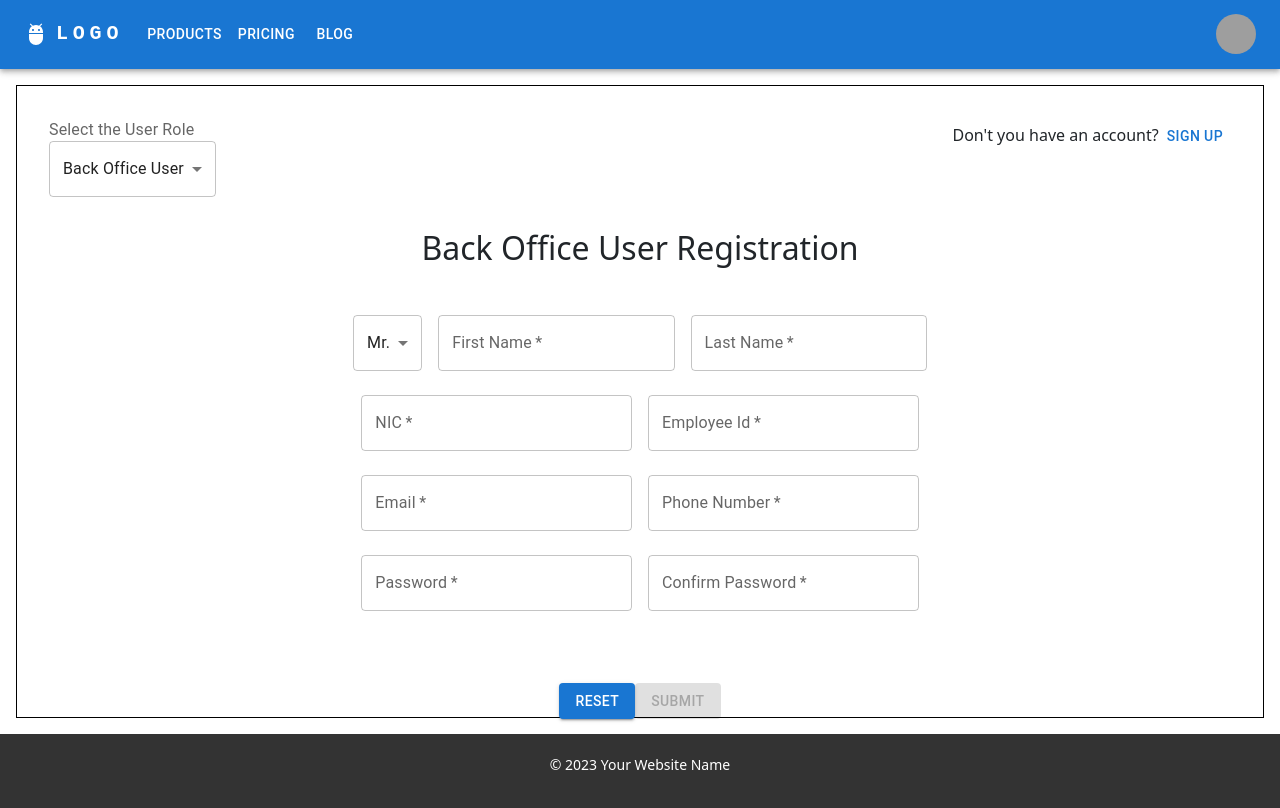
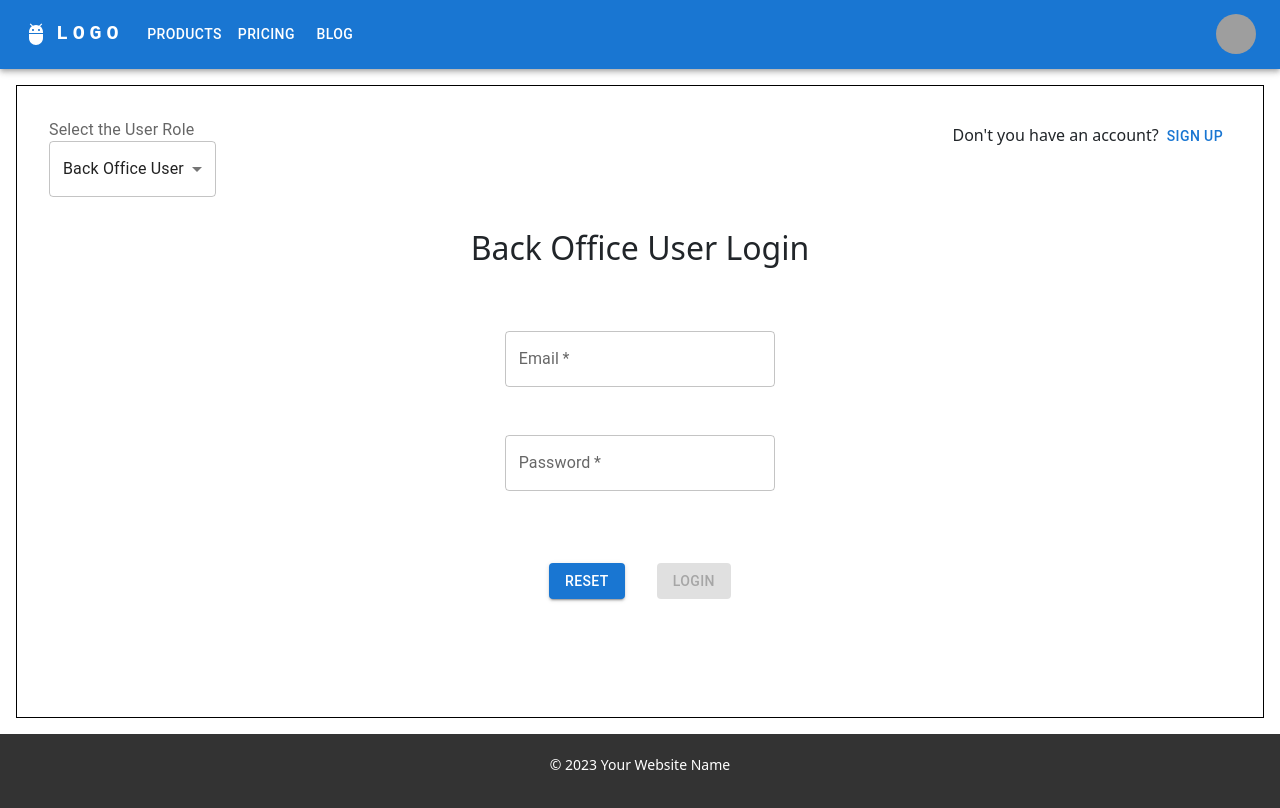
Before and after one commit to Chamath-Goonetilleke/TravelEase_WebApplication, a React (Create React App) app: page / in a window 1280 px wide. Shown: the top 808 px of the page. Built offline with nearby package versions, Linux system fonts and the light colour scheme; grey boxes are pictures that could not be loaded.

Commit message:
IT20122096 - Login Reg Screens with auth

```diff
--- a/package.json
+++ b/package.json
@@ -17,6 +17,7 @@
     "react-dom": "^18.2.0",
     "react-router-dom": "^5.2.0",
     "react-scripts": "5.0.1",
+    "react-toastify": "^9.1.3",
     "web-vitals": "^2.1.4"
   },
   "scripts": {
--- a/src/App.js
+++ b/src/App.js
@@ -1,5 +1,6 @@
 import React, { Component } from "react";
 import { Route, Switch } from "react-router-dom";
+import { ToastContainer, Zoom } from "react-toastify";
 
 import AppHeader from "./components/common/Header";
 
@@ -17,11 +18,28 @@ export default class App extends Component {
         </div>
         <div
           className="app-body"
-          style={{ height: "79.2vh", margin: "1rem", border: "1px solid black" }}
+          style={{
+            height: "79.2vh",
+            margin: "1rem",
+            border: "1px solid black",
+          }}
         >
           <Switch>
             <Route path="/" component={LoginRegPage} />
           </Switch>
+          <ToastContainer
+            position="top-right"
+            autoClose={2000}
+            hideProgressBar={false}
+            newestOnTop={false}
+            closeOnClick
+            rtl={false}
+            pauseOnFocusLoss
+            draggable
+            pauseOnHover
+            theme="dark"
+            transition={Zoom}
+          />
         </div>
         <div className="app-footer">
           <Footer />
--- a/src/components/userManagement/BackOfficeLogForm.jsx
+++ b/src/components/userManagement/BackOfficeLogForm.jsx
@@ -1,53 +1,25 @@
-import React from 'react'
+import React from "react";
 import Joi from "joi-browser";
 
 import Form from "../common/form";
 export default class BackOfficeLogForm extends Form {
   state = {
     data: {
-      title: "Mr.",
-      firstName: "",
-      lastName: "",
-      nic: "",
-      employeeId: "",
       email: "",
-      phoneNumber: "",
       password: "",
-      cPassword: "",
     },
     errors: {},
   };
 
   schema = {
-    title: Joi.string().required().label("Title"),
-    firstName: Joi.string().min(5).required().label("First Name"),
-    lastName: Joi.string().min(5).required().label("Last Name"),
-    nic: Joi.string().min(5).required().label("NIC"),
-    employeeId: Joi.string().min(5).required().label("Employee Id"),
     email: Joi.string().required().email().label("Email"),
-    phoneNumber: Joi.string().min(5).required().label("Phone Number"),
     password: Joi.string().required().min(5).label("Password"),
-    cPassword: Joi.string().required().min(5).label("Conform Password"),
   };
-
-  options = [
-    { value: "Mr.", text: "Mr." },
-    { value: "Mrs.", text: "Mrs." },
-    { value: "Miss.", text: "Miss." },
-    { value: "Rev.", text: "Rev." },
-  ];
 
   onReset = () => {
     const data = {
-      title: "Mr.",
-      firstName: "",
-      lastName: "",
-      nic: "",
-      employeeId: "",
       email: "",
-      phoneNumber: "",
       password: "",
-      cPassword: "",
     };
     this.setState({ data });
   };
@@ -60,44 +32,11 @@ export default class BackOfficeLogForm extends Form {
     return (
       <div>
         <center>
-          <div style={{ marginBottom: "3rem" }}>
-            <h2>Back Office User Registration</h2>
+          <div style={{ marginBottom: "4rem" }}>
+            <h2>Back Office User Login</h2>
           </div>
 
           <form onSubmit={this.handleSubmit}>
-            {this.renderDropDown("Title", "title", this.options)}
-            {this.renderInputField(
-              "First Name",
-              "firstName",
-              "text",
-              { marginLeft: "1rem", width: "20%" },
-              true
-            )}
-            {this.renderInputField(
-              "Last Name",
-              "lastName",
-              "text",
-              { marginLeft: "1rem", width: "20%" },
-              true
-            )}
-            <br />
-            <br />
-            {this.renderInputField(
-              "NIC",
-              "nic",
-              "text",
-              { width: "22.9%" },
-              true
-            )}
-            {this.renderInputField(
-              "Employee Id",
-              "employeeId",
-              "text",
-              { marginLeft: "1rem", width: "22.9%" },
-              true
-            )}
-            <br />
-            <br />
             {this.renderInputField(
               "Email",
               "email",
@@ -105,13 +44,7 @@ export default class BackOfficeLogForm extends Form {
               { width: "22.9%" },
               true
             )}
-            {this.renderInputField(
-              "Phone Number",
-              "phoneNumber",
-              "text",
-              { marginLeft: "1rem", width: "22.9%" },
-              true
-            )}
+            <br />
             <br />
             <br />
             {this.renderInputField(
@@ -121,17 +54,11 @@ export default class BackOfficeLogForm extends Form {
               { width: "22.9%" },
               true
             )}
-            {this.renderInputField(
-              "Confirm Password",
-              "cPassword",
-              "password",
-              { marginLeft: "1rem", width: "22.9%" },
-              true
-            )}
             <br />
             <br />
             <br />
             <br />
+            <span style={{ marginRight: "2rem" }}>
               {this.renderButton(
                 "Reset",
                 "contained",
@@ -139,7 +66,8 @@ export default class BackOfficeLogForm extends Form {
                 false,
                 this.onReset
               )}
-            {this.renderButton("Submit", "contained", "submit")}
+            </span>
+            {this.renderButton("Login", "contained", "submit")}
           </form>
         </center>
       </div>
--- a/src/components/userManagement/LoginRegPage.jsx
+++ b/src/components/userManagement/LoginRegPage.jsx
@@ -13,7 +13,7 @@ import BackOfficeRegForm from "./BackOfficeRegForm";
 
 export default class LoginRegPage extends Component {
   state = {
-    role: 2,
+    role: "BackOfficeUser",
     isLogin: true,
   };
 
@@ -36,7 +36,7 @@ export default class LoginRegPage extends Component {
               marginBottom: "2rem",
               display: "flex",
               flexDirection: "row",
-              justifyContent:'space-between'
+              justifyContent: "space-between",
             }}
           >
             <div style={{ marginRight: "2rem" }}>
@@ -48,8 +48,8 @@ export default class LoginRegPage extends Component {
                 label="Role"
                 onChange={this.handleRoleChange}
               >
-                <MenuItem value={1}>Travel Agent</MenuItem>
-                <MenuItem value={2}>Back Office User</MenuItem>
+                <MenuItem value="TravelAgent">Travel Agent</MenuItem>
+                <MenuItem value="BackOfficeUser">Back Office User</MenuItem>
               </Select>
             </div>
             {isLogin ? (
@@ -69,15 +69,15 @@ export default class LoginRegPage extends Component {
             )}
           </div>
           {isLogin ? (
-            role === 1 ? (
+            role === "TravelAgent" ? (
               <TravelAgentLogForm role={role} />
             ) : (
-              role === 2 && <BackOfficeLogForm role={role} />
+              role === "BackOfficeUser" && <BackOfficeLogForm role={role} />
             )
-          ) : role === 1 ? (
+          ) : role === "TravelAgent" ? (
             <TravelAgentRegForm role={role} />
           ) : (
-            role === 2 && <BackOfficeRegForm role={role} />
+            role === "BackOfficeUser" && <BackOfficeRegForm role={role} />
           )}
         </div>
       </div>
--- a/src/components/userManagement/TravelAgentLogForm.jsx
+++ b/src/components/userManagement/TravelAgentLogForm.jsx
@@ -1,9 +1,76 @@
-import React, { Component } from 'react'
+import React from 'react'
+import Joi from "joi-browser";
 
-export default class TravelAgentLogForm extends Component {
+import Form from "../common/form";
+export default class TravelAgentLogForm extends Form {
+  state = {
+    data: {
+      email: "",
+      password: "",
+    },
+    errors: {},
+  };
+
+  schema = {
+    email: Joi.string().required().email().label("Email"),
+    password: Joi.string().required().min(5).label("Password"),
+  };
+
+  onReset = () => {
+    const data = {
+      email: "",
+      password: "",
+    };
+    this.setState({ data });
+  };
+
+  doSubmit = () => {
+    console.log("sumbmitted");
+  };
+
   render() {
     return (
-      <div>TravelAgentLogForm</div>
-    )
+      <div>
+        <center>
+          <div style={{ marginBottom: "4rem" }}>
+            <h2>Travel Agent Login</h2>
+          </div>
+
+          <form onSubmit={this.handleSubmit}>
+            {this.renderInputField(
+              "Email",
+              "email",
+              "email",
+              { width: "22.9%" },
+              true
+            )}
+            <br />
+            <br />
+            <br />
+            {this.renderInputField(
+              "Password",
+              "password",
+              "password",
+              { width: "22.9%" },
+              true
+            )}
+            <br />
+            <br />
+            <br />
+            <br />
+            <span style={{ marginRight: "2rem" }}>
+              {this.renderButton(
+                "Reset",
+                "contained",
+                "reset",
+                false,
+                this.onReset
+              )}
+            </span>
+            {this.renderButton("Login", "contained", "submit")}
+          </form>
+        </center>
+      </div>
+    );
   }
 }
--- a/src/components/userManagement/TravelAgentRegForm.jsx
+++ b/src/components/userManagement/TravelAgentRegForm.jsx
@@ -1,7 +1,9 @@
-import React from 'react'
+import React from "react";
 import Joi from "joi-browser";
+import { toast } from "react-toastify";
 
 import Form from "../common/form";
+import { createUser } from "../../services/userService";
 
 export default class TravelAgentRegForm extends Form {
   state = {
@@ -50,11 +52,27 @@ export default class TravelAgentRegForm extends Form {
       password: "",
       cPassword: "",
     };
+
     this.setState({ data });
   };
 
-  doSubmit = () => {
-    console.log("sumbmitted");
+  doSubmit = async () => {
+    const { data } = this.state;
+    data.role = this.props.role;
+    delete data.cPassword;
+
+    await toast.promise(
+      createUser(data),
+      {
+        pending: "Registering...",
+        success: "Registered Successfully",
+        error: "Something Went Wrong",
+      },
+      { autoClose: 1000 }
+    );
+     setTimeout(() => {
+       window.location.reload()
+     }, 2000);
   };
 
   render() {
@@ -133,6 +151,7 @@ export default class TravelAgentRegForm extends Form {
             <br />
             <br />
             <br />
+            <span style={{ marginRight: "2rem" }}>
               {this.renderButton(
                 "Reset",
                 "contained",
@@ -140,6 +159,7 @@ export default class TravelAgentRegForm extends Form {
                 false,
                 this.onReset
               )}
+            </span>
             {this.renderButton("Submit", "contained", "submit")}
           </form>
         </center>
--- a/src/index.js
+++ b/src/index.js
@@ -3,6 +3,7 @@ import ReactDOM from 'react-dom/client';
 import App from './App';
 import { BrowserRouter } from "react-router-dom";
 import "bootstrap/dist/css/bootstrap.css";
+import "react-toastify/dist/ReactToastify.css";
 
 const root = ReactDOM.createRoot(document.getElementById('root'));
 root.render(
--- a/src/services/httpService.js
+++ b/src/services/httpService.js
@@ -1,6 +1,6 @@
 import axios from "axios";
 
-axios.defaults.baseURL = "http://localhost:8080/api/v1";
+axios.defaults.baseURL = "http://localhost:5065";
 
 const http = {
   get: axios.get,
--- /dev/null
+++ b/src/services/userService.js
@@ -0,0 +1,10 @@
+import http from "./httpService";
+
+const endpoint = "/register";
+
+export async function createUser(user) {
+  return await http.post(endpoint, user, {
+    headers: { "Content-Type": "application/json" },
+    withCredentials: true,
+  });
+}
```
Also changed, not shown: src/components/userManagement/BackOfficeRegForm.jsx (+22 -3 lines), src/services/authService.js (added), 1 other file (tests, documents, lock files or other folders). Lines whose indentation alone changed are shown as unchanged.
